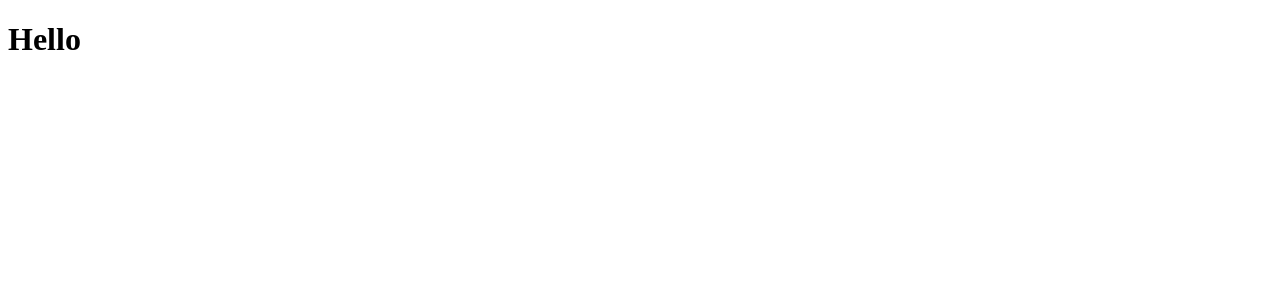
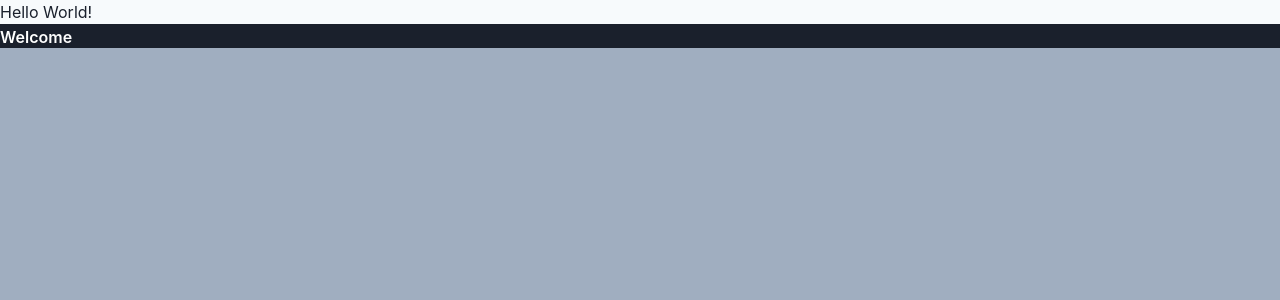
Before and after one commit to fumontr/task-fast, a Next.js app in the folder app/: page / in a window 1280 px wide. Shown: the top 300 px of the page. Built offline with nearby package versions, Linux system fonts and the light colour scheme.

Commit message:
:recycle: add chakra-ui

```diff
--- a/app/package.json
+++ b/app/package.json
@@ -7,9 +7,13 @@
     "build": "next build",
     "start": "next start",
     "lint": "next lint",
-    "format": "prettier --write \"./pages/**/*.{ts,tsx}\""
+    "format": "prettier --write \"./src/**/*.{ts,tsx}\""
   },
   "dependencies": {
+    "@chakra-ui/react": "^2.3.4",
+    "@emotion/react": "^11.10.4",
+    "@emotion/styled": "^11.10.4",
+    "framer-motion": "^7.5.0",
     "next": "12.3.1",
     "react": "18.2.0",
     "react-dom": "18.2.0"
--- a/app/src/pages/_app.tsx
+++ b/app/src/pages/_app.tsx
@@ -1,7 +1,142 @@
+import * as React from 'react'
+
+import { ChakraProvider, extendTheme } from '@chakra-ui/react'
+import type { StyleFunctionProps } from '@chakra-ui/styled-system'
+
 import type { AppProps } from 'next/app'
 
+const spacing = {
+  space: {
+    px: '1px',
+    0.5: '0.125rem',
+    1: '0.25rem',
+    1.5: '0.375rem',
+    2: '0.5rem',
+    2.5: '0.625rem',
+    3: '0.75rem',
+    3.5: '0.875rem',
+    4: '1rem',
+    5: '1.25rem',
+    6: '1.5rem',
+    7: '1.75rem',
+    8: '2rem',
+    9: '2.25rem',
+    10: '2.5rem',
+    12: '3rem',
+    14: '3.5rem',
+    16: '4rem',
+    20: '5rem',
+    24: '6rem',
+    28: '7rem',
+    32: '8rem',
+    36: '9rem',
+    40: '10rem',
+    44: '11rem',
+    48: '12rem',
+    52: '13rem',
+    56: '14rem',
+    60: '15rem',
+    64: '16rem',
+    72: '18rem',
+    80: '20rem',
+    96: '24rem',
+  },
+}
+
+
+const theme = extendTheme({
+  colors: {
+    brand: {
+      100: "#f7fafc",
+      900: "#1a202c"
+    }
+  },
+  Button: {
+    // 1. We can update the base styles
+    baseStyle: {
+      fontWeight: 'bold', // Normally, it is "semibold"
+    },
+    // 2. We can add a new button size or extend existing
+    sizes: {
+      xl: {
+        h: '56px',
+        fontSize: 'lg',
+        px: '32px',
+      },
+    },
+    // 3. We can add a new visual variant
+    variants: {
+      'with-shadow': {
+        bg: 'red.400',
+        boxShadow: '0 0 2px 2px #efdfde',
+      },
+      // 4. We can override existing variants
+      solid: (props: StyleFunctionProps) => ({
+        bg: props.colorMode === 'dark' ? 'red.300' : 'red.500',
+      }),
+      // 5. We can add responsive variants
+      sm: {
+        bg: 'teal.500',
+        fontSize: 'md',
+      },
+    },
+    // 6. We can overwrite defaultProps
+    defaultProps: {
+      size: 'lg', // default is md
+      variant: 'sm', // default is solid
+      colorScheme: 'green', // default is gray
+    },
+  },
+  styles: {
+    global: {
+      // styles for the `body`
+      body: {
+        bg: 'gray.400',
+        color: 'white',
+      },
+      // styles for the `a`
+      a: {
+        color: 'teal.500',
+        _hover: {
+          textDecoration: 'underline',
+        },
+      },
+    },
+  },
+  sizes: {
+    ...spacing,
+    max: 'max-content',
+    min: 'min-content',
+    full: '100%',
+    '3xs': '14rem',
+    '2xs': '16rem',
+    xs: '20rem',
+    sm: '24rem',
+    md: '28rem',
+    lg: '32rem',
+    xl: '36rem',
+    '2xl': '42rem',
+    '3xl': '48rem',
+    '4xl': '56rem',
+    '5xl': '64rem',
+    '6xl': '72rem',
+    '7xl': '80rem',
+    '8xl': '90rem',
+    container: {
+      sm: '640px',
+      md: '768px',
+      lg: '1024px',
+      xl: '1280px',
+    },
+  },
+})
+
 function MyApp({ Component, pageProps }: AppProps) {
-  return <Component {...pageProps} />
+  return (
+    <ChakraProvider theme={theme}>
+      <Component {...pageProps} />
+    </ChakraProvider>
+  )
 }
 
 export default MyApp
--- a/app/src/pages/index.tsx
+++ b/app/src/pages/index.tsx
@@ -1,8 +1,15 @@
 import { NextPage } from 'next'
+import { Box, Button, Container } from '@chakra-ui/react'
 
 const Home: NextPage = () => {
   return (
-    <h1>Hello</h1>
+    // 640以下だとsm, 640より大きいとmd, 1024より大きいとlg, 1280より大きいとxl。ただし、marginが考慮されない
+    <Container maxW={{ base: 'container.sm', md: 'container.md', lg: 'container.lg', xl: 'container.xl' }} bg="brand.900" p={0}>
+      <Box color="brand.900" bg="brand.100">Hello World!</Box>
+      <Button size='xl' variant='with-shadow'>
+        Welcome
+      </Button>
+    </Container>
   )
 }
 
--- a/app/tsconfig.json
+++ b/app/tsconfig.json
@@ -13,8 +13,7 @@
     "resolveJsonModule": true,
     "isolatedModules": true,
     "jsx": "preserve",
-    "incremental": true,
-    "baseUrl": "./"
+    "incremental": true
   },
   "include": ["next-env.d.ts", "**/*.ts", "**/*.tsx"],
   "exclude": ["node_modules"]
```
Also changed, not shown: 1 other file (tests, documents, lock files or other folders).
